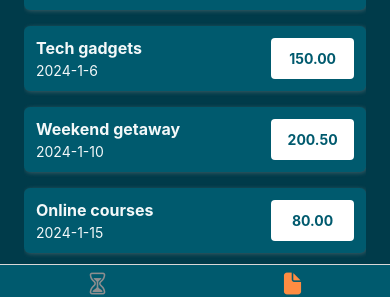
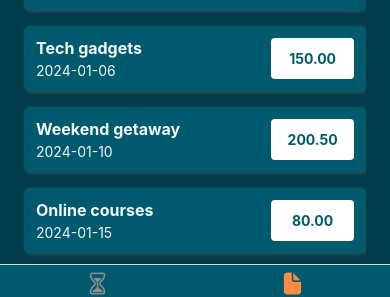
Before and after one commit to stephen-gift/ExpenseTrackerApp, a React Native app: screen /AllExpenses in a window 390 px wide. Shown: the part 531-828 px from the top of the page. Built offline with nearby package versions, Linux system fonts and the light colour scheme.

Commit message:
Setting & Using Default Values

```diff
--- a/components/ExpensesOutput/ExpenseItem.js
+++ b/components/ExpensesOutput/ExpenseItem.js
@@ -1,7 +1,7 @@
 import { Pressable, StyleSheet, Text, View } from "react-native";
 import React from "react";
 import { GlobalStyles } from "../../constants/styles";
-import { gerFormattedDate } from "../../util/date";
+import { getFormattedDate } from "../../util/date";
 import { useNavigation } from "@react-navigation/native";
 
 export default function ExpenseItem({ id, description, date, amount }) {
@@ -23,7 +23,7 @@ export default function ExpenseItem({ id, description, date, amount }) {
           <Text style={[styles.textBase, styles.description]}>
             {description}
           </Text>
-          <Text style={styles.textBase}>{gerFormattedDate(date)}</Text>
+          <Text style={styles.textBase}>{getFormattedDate(date)}</Text>
         </View>
         <View style={styles.amountContainer}>
           <Text style={[styles.textBase, styles.amount]}>
--- a/components/ManageExpense/ExpenseForm.js
+++ b/components/ManageExpense/ExpenseForm.js
@@ -2,12 +2,18 @@ import { StyleSheet, Text, View } from "react-native";
 import React, { useState } from "react";
 import Input from "./Input";
 import Button from "../UI/Button";
+import { getFormattedDate } from "../../util/date";
 
-export default function ExpenseForm({ submitButtonLabel, onCancel, onSubmit }) {
+export default function ExpenseForm({
+  submitButtonLabel,
+  onCancel,
+  onSubmit,
+  defaultValues,
+}) {
   const [inputValues, setInputValues] = useState({
-    amount: "",
-    date: "",
-    description: "",
+    amount: defaultValues ? defaultValues.amount.toString() : "",
+    date: defaultValues ? getFormattedDate(defaultValues.date) : "",
+    description: defaultValues ? defaultValues.description : "",
   });
   function inputChangeHandler(inputIdentifier, enteredValue) {
     setInputValues((currentValues) => {
--- a/screens/ManageExpenseScreen.js
+++ b/screens/ManageExpenseScreen.js
@@ -10,6 +10,10 @@ export default function ManageExpensesScreen({ route, navigation }) {
   const expensesCtx = useContext(ExpenseContext);
   const editedExpenseId = route.params?.expenseId;
   const isEditing = !!editedExpenseId;
+
+  const selectedExpense = expensesCtx.expenses.find(
+    (expense) => expense.id === editedExpenseId
+  );
 
   useLayoutEffect(() => {
     navigation.setOptions({
@@ -43,6 +47,7 @@ export default function ManageExpensesScreen({ route, navigation }) {
         submitButtonLabel={isEditing ? "Update" : "Add"}
         onCancel={cancelHandler}
         onSubmit={confirmHandler}
+        defaultValues={selectedExpense}
       />
 
       {isEditing && (
--- a/util/date.js
+++ b/util/date.js
@@ -1,5 +1,5 @@
-export function gerFormattedDate(date) {
-  return `${date.getFullYear()}-${date.getMonth() + 1}-${date.getDate()}`;
+export function getFormattedDate(date) {
+  return date.toISOString().slice(0, 10);
 }
 
 export function getDateMinusDays(date, days) {
```
